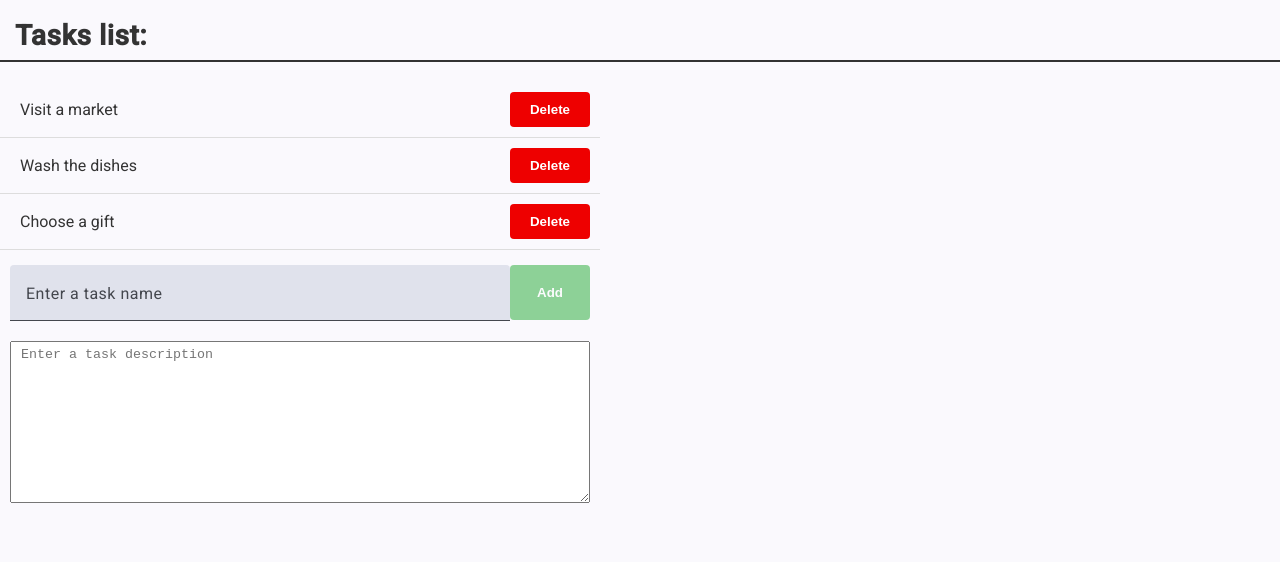
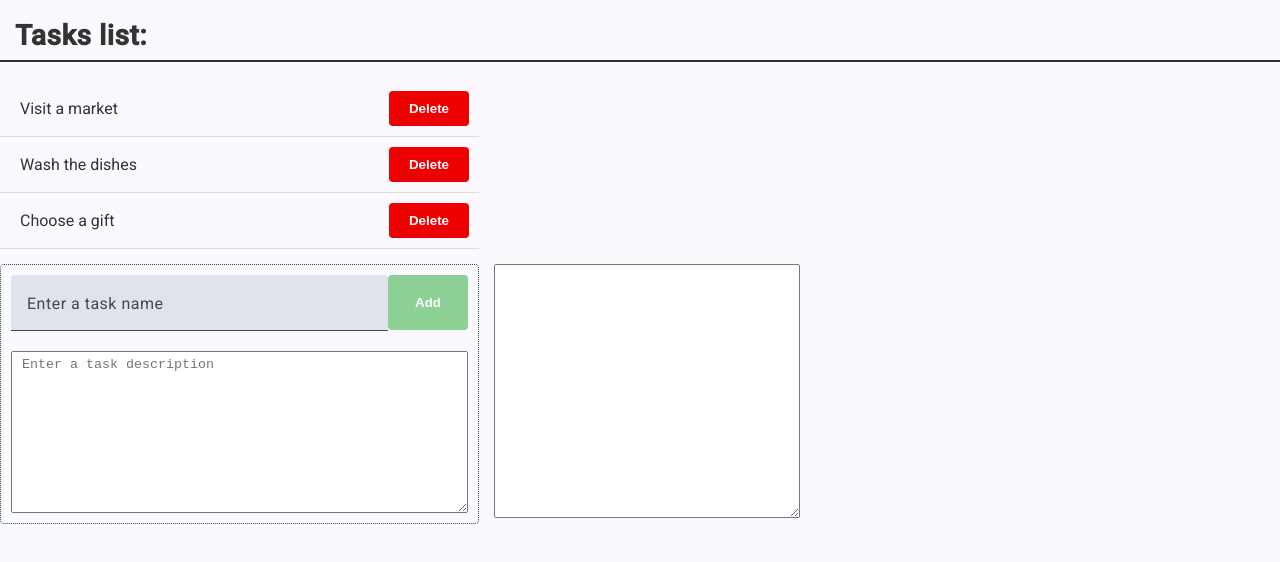
Before and after one commit to Angular-OTUS/ToDoList-VorobyevAnatoliy, an Angular app: page / in a window 1280 px wide. Shown: the top 562 px of the page. Built offline with nearby package versions, Linux system fonts and the light colour scheme.

Commit message:
added selected task description text-area

```diff
--- a/src/app/components/to-do-list/to-do-list.css
+++ b/src/app/components/to-do-list/to-do-list.css
@@ -2,7 +2,6 @@
   font-size: 28px;
   font-weight: bold;
   color: #333;
-  margin-bottom: 20px;
   border-bottom: 2px solid;
   padding-left: 15px;
   padding-bottom: 8px;
@@ -10,7 +9,13 @@
 }
 
 .tasks--container {
-  max-width: 600px;
+  max-width: 800px;
+  display: grid;
+  grid-template-columns: 1fr auto;
+}
+
+.tasks--empty {
+  text-align: center;
 }
 
 .tasks--list {
@@ -18,13 +23,17 @@
   padding: 0;
   margin: 0;
   width: 100%;
+  grid-column: 1 / 2;
 }
 
 .add-task {
   display: grid;
   grid-template-columns: 1fr auto;
   margin-top: 15px;
-  padding: 0 10px;
+  padding: 10px;
+  border: #253 dotted 1px;
+  border-radius: 4px;
+  grid-column: 1 / 2;
 }
 
 .add-task--form-field {
@@ -48,3 +57,10 @@
   padding: 5px 10px;
   resize: vertical;
 }
+
+.tasks-list--description {
+  margin: 15px 0 0 15px;
+  height: 90%;
+  min-width: 300px;
+  resize: vertical;
+}
--- a/src/app/components/to-do-list/to-do-list.html
+++ b/src/app/components/to-do-list/to-do-list.html
@@ -10,9 +10,7 @@
           (deletedTaskId)="deleteTask($event)"
         />
       } @empty {
-        <li class="tasks--empty">
-          <span class="empty-task--title">There is no tasks!</span>
-        </li>
+        <p class="tasks--empty">There is no active tasks!</p>
       }
     }
   </ul>
@@ -29,4 +27,7 @@
     />
     <textarea class="add-task--description" name="task-description" id="task-description" cols="30" rows="10" placeholder="Enter a task description" [(ngModel)]="newTaskDescription"></textarea>
   </div>
+  <aside>
+    <textarea class="tasks-list--description"></textarea>
+  </aside>
 </main>
```
